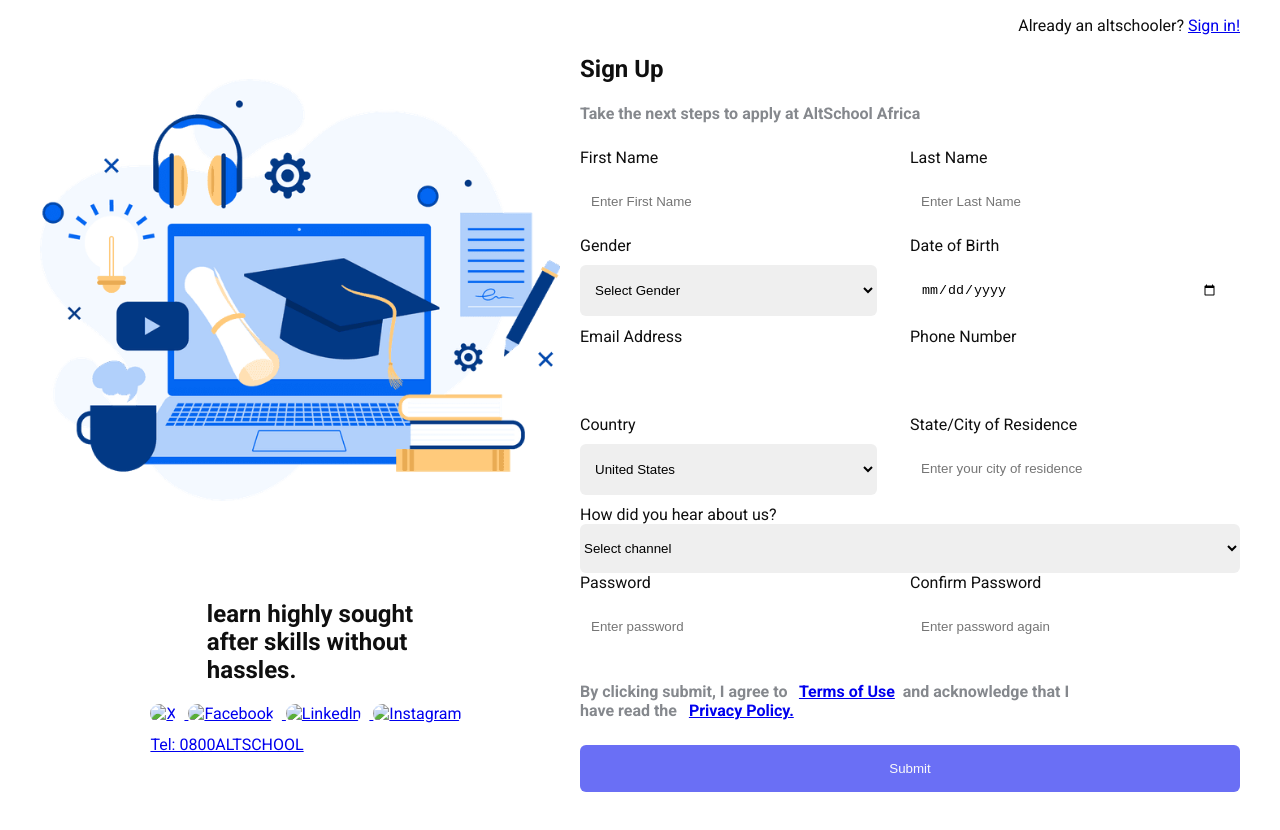
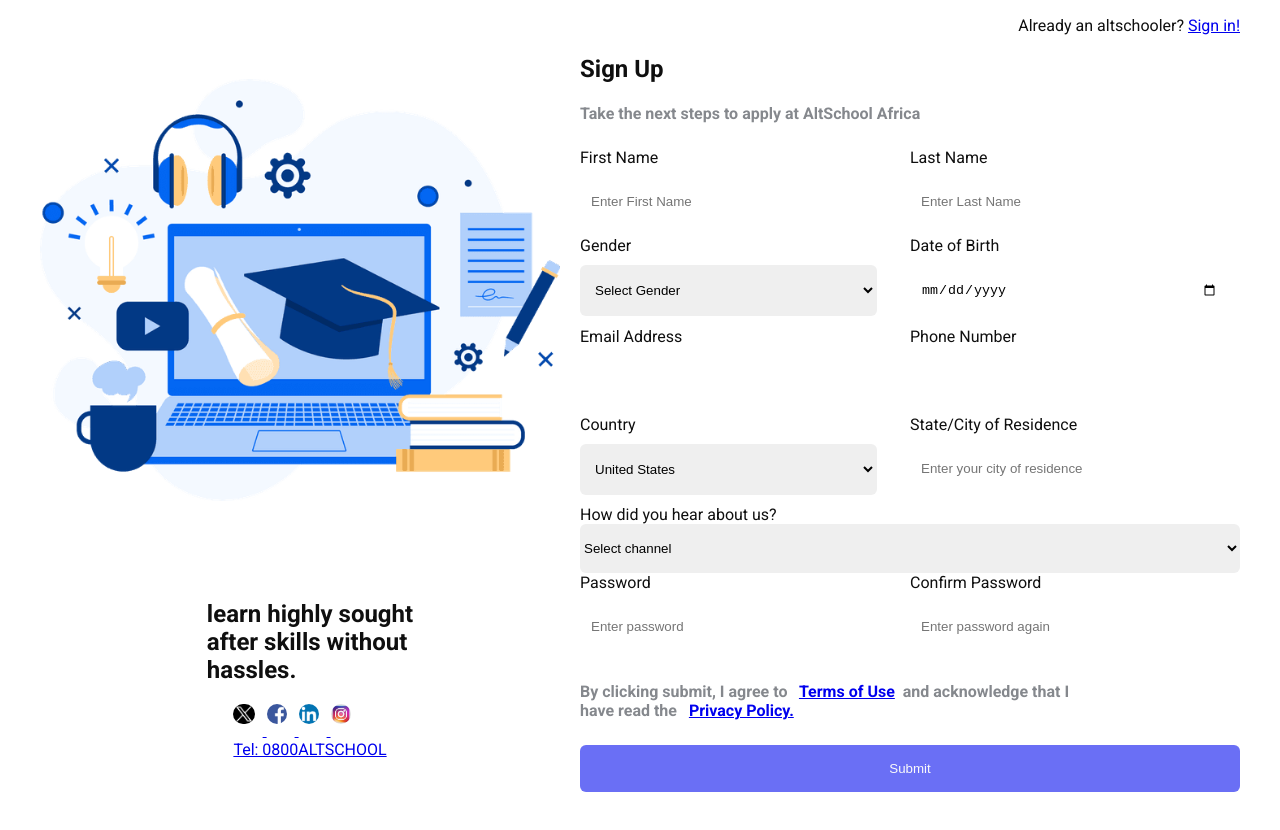
Before and after one commit to FelixAkoje/Altschool-Assignment, a plain HTML site: page form.html in a window 1280 px wide. Drawn offline with Linux system fonts and the light colour scheme; the site is published under a folder, as on GitHub Pages, so addresses that start at the root find nothing.

Commit message:
Update form.html

```diff
--- a/form.html
+++ b/form.html
@@ -28,7 +28,7 @@
                 rel="noopener"
               >
                 <img
-                  src="/Images/x twitter.png"
+                  src="Images/x twitter.png"
                   alt="X"
 
                   class="twitter"
@@ -36,7 +36,7 @@
               </a>
               <a href="https://facebook.com/AltSchoolAfrica">
                 <img
-                  src="/Images/facebook.png"
+                  src="Images/facebook.png"
                   alt="Facebook"
 
                   class="facebook"
@@ -44,7 +44,7 @@
               </a>
               <a href="https://linkedin.com/school/altschoolafrica">
                 <img
-                  src="/Images/likedln.png"
+                  src="Images/likedln.png"
                   alt="Linkedln"
 
                   class="Linkedln"
@@ -52,7 +52,7 @@
               </a>
               <a href="https://instagram.com/altschoolafrica">
                 <img
-                  src="/Images/instagram.jpeg"
+                  src="Images/instagram.jpeg"
                   alt="Instagram"
 
                   class="instagram"
@@ -67,7 +67,7 @@
         <div>
           <p class="already">
             Already an altschooler?
-            <a href="/sign.html">Sign in!</a>
+            <a href="sign.html">Sign in!</a>
           </p>
 
           <section>
```
